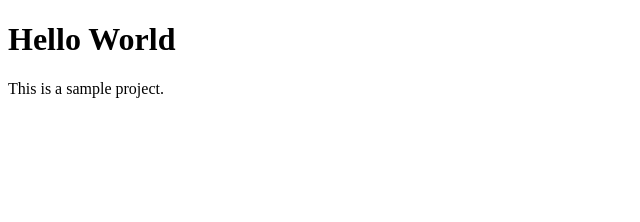
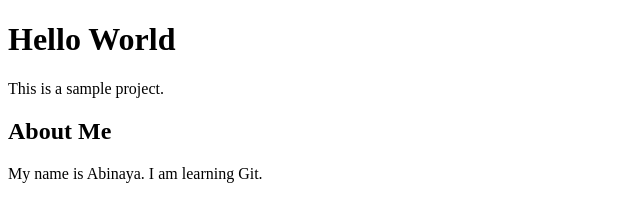
Before and after one commit to abinaya-murugesan28/Git-Assignment-Module-02, a plain HTML site: page index.html in a window 1280 px wide. Shown: the whole page, without its empty margins (0-640 px from the left). Drawn offline with Linux system fonts and the light colour scheme.

Commit message:
Add About Me section

```diff
--- a/index.html
+++ b/index.html
@@ -8,5 +8,11 @@
 <body>
     <h1>Hello World</h1>
     <p>This is a sample project.</p>
+
+    <section id="about">
+        <h2>About Me</h2>
+        <p>My name is Abinaya. I am learning Git.</p>
+    </section>
+
 </body>
 </html>
```
